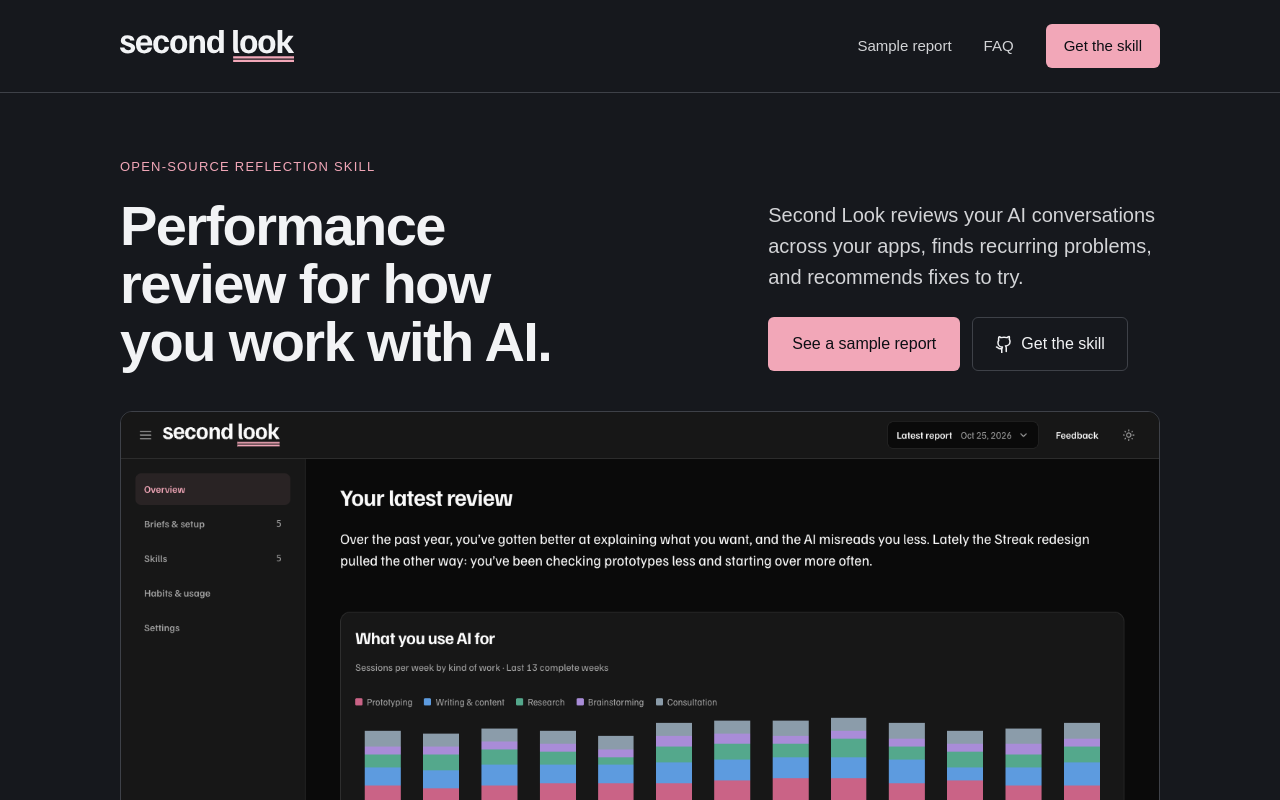
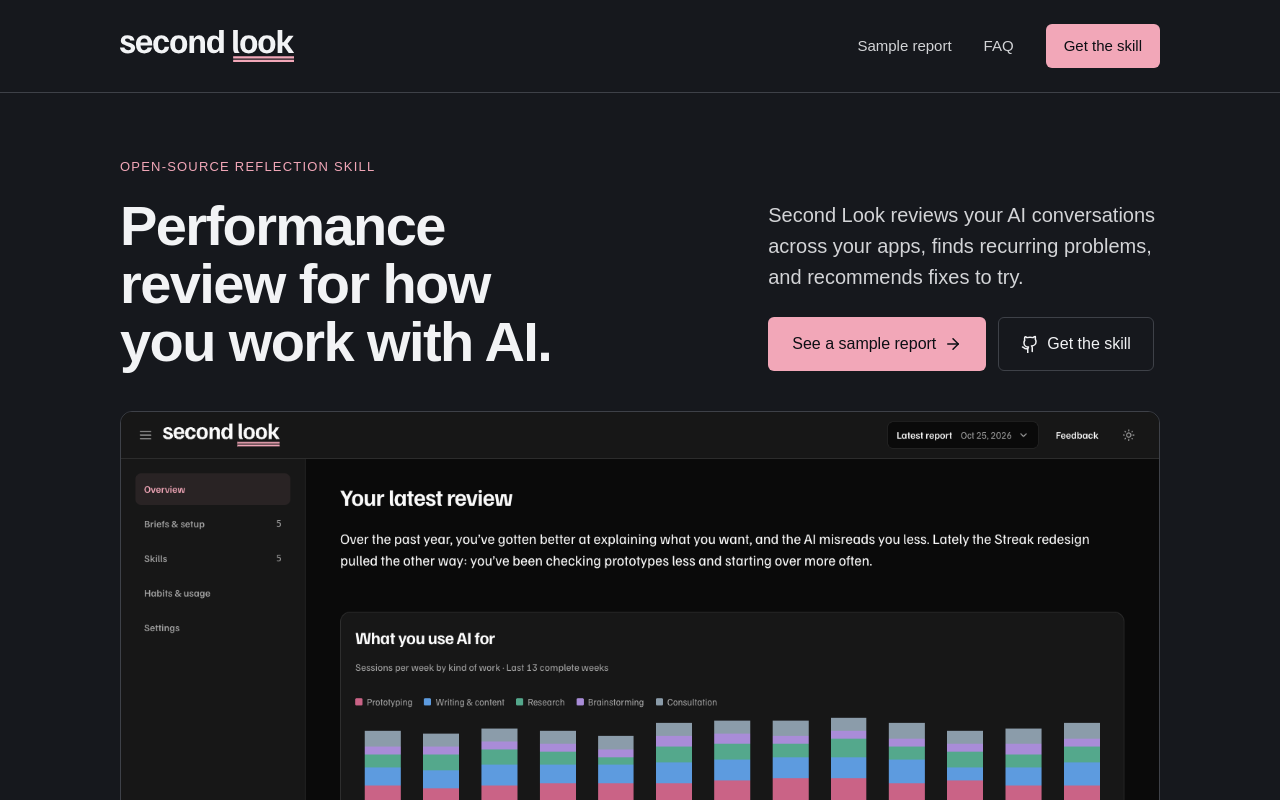
Before and after one commit to txz8096/second-look, a Next.js app: page / in a window 1280 px wide. Shown: the top 800 px of the page. Built offline with nearby package versions, Linux system fonts and the light colour scheme; a web font is replaced by a local one.

Commit message:
Add a subtle hover cue to the sample report button

```diff
--- a/src/components/Hero.tsx
+++ b/src/components/Hero.tsx
@@ -1,3 +1,4 @@
+import { ArrowRight } from "lucide-react";
 import Image from "next/image";
 import { links } from "@/lib/site";
 import { GithubIcon } from "./Icons";
@@ -19,7 +20,14 @@ export function Hero() {
               Second Look reviews your AI conversations across your apps, finds recurring problems, and recommends fixes to try.
             </p>
             <div className="flex flex-wrap items-center gap-3">
-              <PrimaryButton href={links.sampleReport}>See a sample report</PrimaryButton>
+              <PrimaryButton href={links.sampleReport} className="group">
+                See a sample report
+                <ArrowRight
+                  size={18}
+                  aria-hidden="true"
+                  className="motion-safe:transition-transform motion-safe:duration-150 motion-safe:group-hover:translate-x-0.5"
+                />
+              </PrimaryButton>
               <SecondaryButton href={links.github} className="border-rule">
                 <GithubIcon size={18} />
                 Get the skill
```
